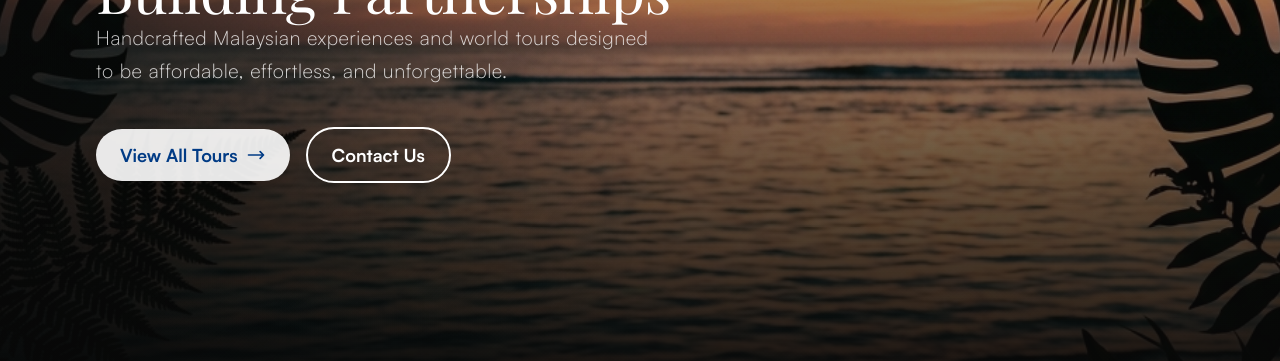
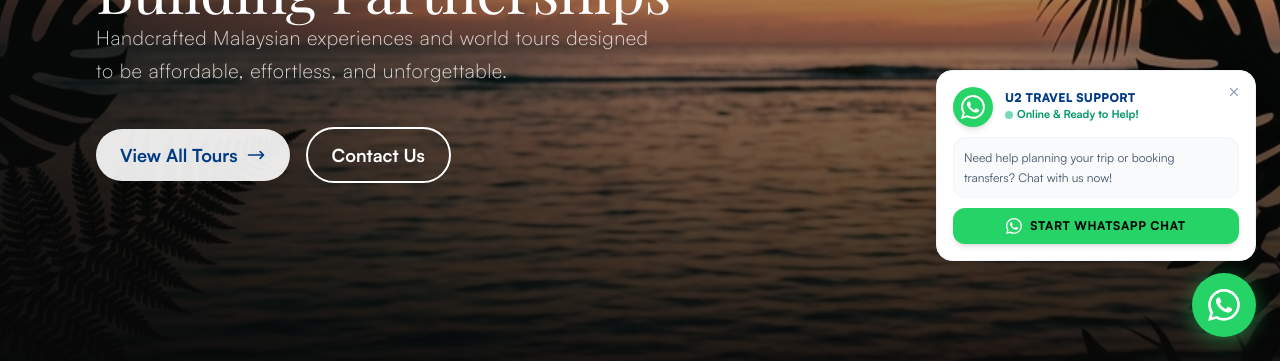
Before and after one commit to codebase-zennai/u2-dev, a Next.js app: page / in a window 1280 px wide. Shown: the part 439-800 px from the top of the page. Built offline with nearby package versions, Linux system fonts and the light colour scheme; no server answers; the database is empty; a web font is replaced by a local one.

Commit message:
final fix

```diff
--- a/app/layout.js
+++ b/app/layout.js
@@ -1,5 +1,6 @@
 import { Caveat, Playfair_Display } from "next/font/google";
 import "./globals.css";
+import WhatsAppWidget from "@/components/common/WhatsAppWidget";
 import PreloaderWrapper from "@/components/layout/PreloaderWrapper";
 
 const caveat = Caveat({
@@ -23,6 +24,7 @@ export default function RootLayout({ children }) {
     <html lang="en">
       <body className={`${caveat.variable} ${playfair.variable}`}>
         <PreloaderWrapper>{children}</PreloaderWrapper>
+        <WhatsAppWidget />
       </body>
     </html>
   );
--- /dev/null
+++ b/components/common/WhatsAppWidget.jsx
@@ -0,0 +1,100 @@
+"use client";
+
+import { X } from "lucide-react";
+import Image from "next/image";
+import { useEffect, useState } from "react";
+
+export default function WhatsAppWidget() {
+  const [isOpen, setIsOpen] = useState(true);
+  const [mounted, setMounted] = useState(false);
+
+  useEffect(() => {
+    setMounted(true);
+  }, []);
+
+  if (!mounted) return null;
+
+  const waNumber = "601111666872";
+  const defaultMsg = encodeURIComponent(
+    "Hello U2 Travels & Tours! 👋 I would like to inquire about your tour packages and transportation services.",
+  );
+  const whatsappUrl = `https://wa.me/${waNumber}?text=${defaultMsg}`;
+
+  return (
+    <div className="fixed bottom-6 right-6 z-[99999] flex flex-col items-end gap-3 pointer-events-auto">
+      {/* Pop-up Chat Card */}
+      {isOpen && (
+        <div className="bg-white rounded-2xl p-4 shadow-2xl border border-slate-100 max-w-[280px] sm:max-w-xs animate-slide-up relative flex flex-col gap-2.5">
+          <button
+            type="button"
+            onClick={() => setIsOpen(false)}
+            className="absolute top-2.5 right-2.5 text-slate-400 hover:text-slate-700 p-1 rounded-full hover:bg-slate-100 transition-colors border-none cursor-pointer"
+            aria-label="Close WhatsApp Popup"
+          >
+            <X className="w-3.5 h-3.5" />
+          </button>
+
+          <div className="flex items-center gap-3">
+            <div className="w-10 h-10 rounded-full bg-[#25D366] flex items-center justify-center text-white shrink-0 shadow-md p-2">
+              <Image
+                src="/whatsapp.svg"
+                alt="WhatsApp"
+                width={24}
+                height={24}
+                className="w-full h-full invert brightness-0 invert-100 text-white"
+              />
+            </div>
+            <div>
+              <p className="text-xs font-black text-[#013b85] uppercase tracking-wide">
+                U2 Travel Support
+              </p>
+              <p className="text-[11px] text-emerald-600 font-bold flex items-center gap-1">
+                <span className="w-2 h-2 rounded-full bg-emerald-500 animate-pulse"></span>
+                Online &amp; Ready to Help!
+              </p>
+            </div>
+          </div>
+
+          <p className="text-xs text-slate-600 leading-relaxed font-normal bg-slate-50 p-2.5 rounded-xl border border-slate-100">
+            Need help planning your trip or booking transfers? Chat with us now!
+          </p>
+
+          <a
+            href={whatsappUrl}
+            target="_blank"
+            rel="noopener noreferrer"
+            className="bg-[#25D366] hover:bg-[#20ba5a] text-white font-extrabold text-xs uppercase tracking-wider py-2.5 px-4 rounded-xl text-center shadow-md hover:shadow-lg transition-all duration-200 !no-underline flex items-center justify-center gap-2"
+          >
+            <Image
+              src="/whatsapp.svg"
+              alt="WhatsApp"
+              width={16}
+              height={16}
+              className="w-4 h-4 brightness-0 invert"
+            />
+            Start WhatsApp Chat
+          </a>
+        </div>
+      )}
+
+      {/* Main Floating Circle Button */}
+      <a
+        href={whatsappUrl}
+        target="_blank"
+        rel="noopener noreferrer"
+        className="relative group bg-[#25D366] hover:bg-[#1faa50] text-white p-3.5 sm:p-4 rounded-full shadow-[0_4px_20px_rgba(37,211,102,0.45)] hover:shadow-[0_6px_25px_rgba(37,211,102,0.6)] transition-all duration-300 transform hover:scale-110 flex items-center justify-center border-none cursor-pointer !no-underline"
+        aria-label="Chat on WhatsApp"
+      >
+        {/* Glowing pulse ring */}
+        <span className="absolute inset-0 rounded-full bg-[#25D366] opacity-75 animate-ping -z-10"></span>
+        <Image
+          src="/whatsapp.svg"
+          alt="WhatsApp"
+          width={32}
+          height={32}
+          className="w-7 h-7 sm:w-8 sm:h-8 brightness-0 invert"
+        />
+      </a>
+    </div>
+  );
+}
```
Also changed, not shown: public/whatsapp.svg (added).
